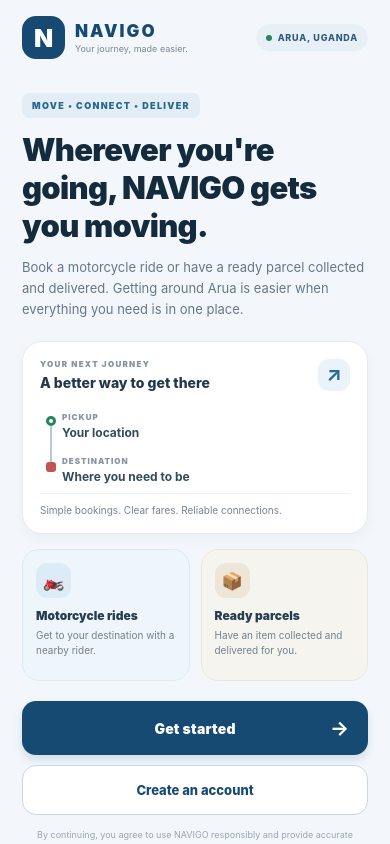
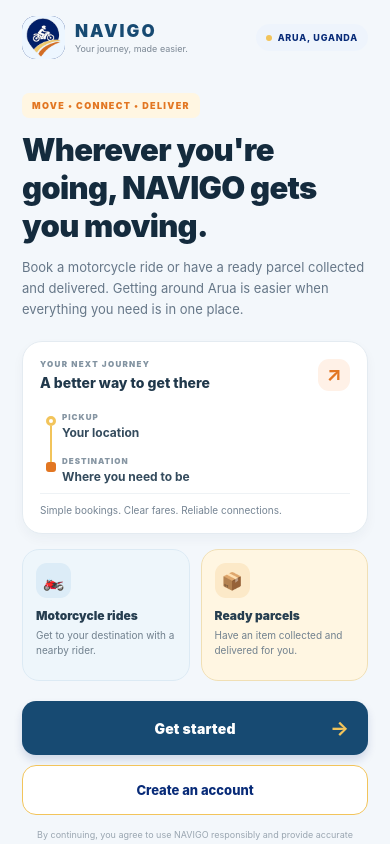
Before and after one commit to WilberAsingwire/NavigoUg, a React Native app in the folder apps/mobile/: screen / in a window 390 px wide. Built offline with nearby package versions, Linux system fonts and the light colour scheme.

Commit message:
Use NAVIGO logo and brand palette on launch screens

```diff
--- a/apps/mobile/LaunchScreens.tsx
+++ b/apps/mobile/LaunchScreens.tsx
@@ -1,5 +1,6 @@
 import {
   ActivityIndicator,
+  Image,
   SafeAreaView,
   ScrollView,
   StyleSheet,
@@ -8,6 +9,7 @@ import {
   View
 } from "react-native";
 import { StatusBar } from "expo-status-bar";
+import { BRAND_COLORS } from "./brand";
 
 type WelcomeScreenProps = {
   onGetStarted: () => void;
@@ -20,14 +22,12 @@ export function SplashScreen() {
       <StatusBar style="light" />
       <View style={splashStyles.content}>
         <View style={splashStyles.logoGlow}>
-          <View style={splashStyles.logoMark}>
-            <Text style={splashStyles.logoLetter}>N</Text>
-          </View>
+          <Image source={require("./assets/icon.png")} style={splashStyles.logoImage} resizeMode="contain" accessibilityLabel="NAVIGO logo" />
         </View>
         <Text style={splashStyles.wordmark}>NAVIGO</Text>
         <Text style={splashStyles.tagline}>Your journey, made easier.</Text>
         <View style={splashStyles.loading}>
-          <ActivityIndicator size="small" color="#D8EAF8" />
+          <ActivityIndicator size="small" color={BRAND_COLORS.gold} />
           <Text style={splashStyles.loadingText}>Getting things ready...</Text>
         </View>
       </View>
@@ -47,9 +47,7 @@ export function WelcomeScreen({ onGetStarted, onCreateAccount }: WelcomeScreenPr
       >
         <View style={welcomeStyles.header}>
           <View style={welcomeStyles.brand}>
-            <View style={welcomeStyles.brandMark}>
-              <Text style={welcomeStyles.brandLetter}>N</Text>
-            </View>
+            <Image source={require("./assets/icon.png")} style={welcomeStyles.brandMark} resizeMode="contain" accessibilityLabel="NAVIGO logo" />
             <View>
               <Text style={welcomeStyles.brandName}>NAVIGO</Text>
               <Text style={welcomeStyles.brandTagline}>Your journey, made easier.</Text>
@@ -147,31 +145,10 @@ export function WelcomeScreen({ onGetStarted, onCreateAccount }: WelcomeScreenPr
 }
 
 const splashStyles = StyleSheet.create({
-  safeArea: { flex: 1, backgroundColor: "#174A72" },
+  safeArea: { flex: 1, backgroundColor: BRAND_COLORS.navy },
   content: { flex: 1, alignItems: "center", justifyContent: "center", paddingHorizontal: 28 },
-  logoGlow: {
-    width: 112,
-    height: 112,
-    borderRadius: 36,
-    alignItems: "center",
-    justifyContent: "center",
-    backgroundColor: "rgba(255,255,255,0.10)",
-    marginBottom: 25
-  },
-  logoMark: {
-    width: 78,
-    height: 78,
-    borderRadius: 25,
-    backgroundColor: "#FFFFFF",
-    alignItems: "center",
-    justifyContent: "center",
-    shadowColor: "#061D31",
-    shadowOffset: { width: 0, height: 8 },
-    shadowOpacity: 0.18,
-    shadowRadius: 15,
-    elevation: 7
-  },
-  logoLetter: { color: "#174A72", fontSize: 48, fontWeight: "900", letterSpacing: -2 },
+  logoGlow: { width: 124, height: 124, borderRadius: 30, overflow: "hidden", backgroundColor: "#EDF4FF", marginBottom: 24, shadowColor: "#061D31", shadowOffset: { width: 0, height: 8 }, shadowOpacity: 0.18, shadowRadius: 15, elevation: 7 },
+  logoImage: { width: "100%", height: "100%" },
   wordmark: { color: "#FFFFFF", fontSize: 31, fontWeight: "900", letterSpacing: 4 },
   tagline: { color: "#D7E8F5", fontSize: 14, marginTop: 8, letterSpacing: 0.3 },
   loading: { flexDirection: "row", alignItems: "center", gap: 10, marginTop: 48 },
@@ -184,16 +161,16 @@ const welcomeStyles = StyleSheet.create({
   page: { flexGrow: 1, paddingHorizontal: 22, paddingTop: 16, paddingBottom: 25 },
   header: { flexDirection: "row", alignItems: "center", justifyContent: "space-between", marginBottom: 34 },
   brand: { flexDirection: "row", alignItems: "center", gap: 10 },
-  brandMark: { width: 43, height: 43, borderRadius: 14, backgroundColor: "#174A72", alignItems: "center", justifyContent: "center" },
+  brandMark: { width: 43, height: 43, borderRadius: 14, backgroundColor: BRAND_COLORS.navy, alignItems: "center", justifyContent: "center" },
   brandLetter: { color: "#FFFFFF", fontSize: 25, fontWeight: "900" },
   brandName: { color: "#174A72", fontSize: 17, fontWeight: "900", letterSpacing: 2 },
   brandTagline: { color: "#7B8794", fontSize: 9, marginTop: 2 },
-  locationPill: { flexDirection: "row", alignItems: "center", backgroundColor: "#E7F0F7", paddingHorizontal: 10, paddingVertical: 8, borderRadius: 20 },
-  locationDot: { width: 6, height: 6, borderRadius: 3, backgroundColor: "#26865D", marginRight: 6 },
-  locationText: { color: "#315B78", fontSize: 9, fontWeight: "800", letterSpacing: 0.8 },
+  locationPill: { flexDirection: "row", alignItems: "center", backgroundColor: BRAND_COLORS.blueTint, paddingHorizontal: 10, paddingVertical: 8, borderRadius: 20 },
+  locationDot: { width: 6, height: 6, borderRadius: 3, backgroundColor: BRAND_COLORS.gold, marginRight: 6 },
+  locationText: { color: BRAND_COLORS.navy, fontSize: 9, fontWeight: "800", letterSpacing: 0.8 },
   hero: { marginBottom: 21 },
-  eyebrow: { alignSelf: "flex-start", backgroundColor: "#E2EDF6", paddingHorizontal: 10, paddingVertical: 7, borderRadius: 7, marginBottom: 13 },
-  eyebrowText: { color: "#27688F", fontSize: 9, fontWeight: "900", letterSpacing: 1.3 },
+  eyebrow: { alignSelf: "flex-start", backgroundColor: BRAND_COLORS.goldTint, paddingHorizontal: 10, paddingVertical: 7, borderRadius: 7, marginBottom: 13 },
+  eyebrowText: { color: BRAND_COLORS.orange, fontSize: 9, fontWeight: "900", letterSpacing: 1.3 },
   title: { color: "#142B3D", fontSize: 31, lineHeight: 38, fontWeight: "900", letterSpacing: -0.7 },
   description: { color: "#667788", fontSize: 13, lineHeight: 21, marginTop: 12 },
   routeIllustration: {
@@ -212,13 +189,13 @@ const welcomeStyles = StyleSheet.create({
   routeTopRow: { flexDirection: "row", justifyContent: "space-between", alignItems: "center" },
   routeEyebrow: { color: "#8293A1", fontSize: 8, fontWeight: "900", letterSpacing: 1.3 },
   routeTitle: { color: "#20384B", fontSize: 14, fontWeight: "800", marginTop: 5 },
-  routeIcon: { width: 32, height: 32, borderRadius: 11, backgroundColor: "#EAF3FA", alignItems: "center", justifyContent: "center" },
-  routeIconText: { color: "#236B9A", fontSize: 20, fontWeight: "700", marginTop: -2 },
+  routeIcon: { width: 32, height: 32, borderRadius: 11, backgroundColor: BRAND_COLORS.orangeTint, alignItems: "center", justifyContent: "center" },
+  routeIconText: { color: BRAND_COLORS.orange, fontSize: 20, fontWeight: "700", marginTop: -2 },
   routePath: { flexDirection: "row", marginTop: 21, minHeight: 73 },
   routeStops: { width: 22, alignItems: "center", paddingTop: 4 },
-  pickupPin: { width: 10, height: 10, borderWidth: 3, borderColor: "#21865B", borderRadius: 5, backgroundColor: "#FFFFFF", zIndex: 1 },
-  pathLine: { width: 2, height: 36, backgroundColor: "#B8C9D6" },
-  destinationPin: { width: 10, height: 10, borderRadius: 3, backgroundColor: "#C65353", marginTop: 0 },
+  pickupPin: { width: 10, height: 10, borderWidth: 3, borderColor: BRAND_COLORS.gold, borderRadius: 5, backgroundColor: "#FFFFFF", zIndex: 1 },
+  pathLine: { width: 2, height: 36, backgroundColor: BRAND_COLORS.gold },
+  destinationPin: { width: 10, height: 10, borderRadius: 3, backgroundColor: BRAND_COLORS.orange, marginTop: 0 },
   routeLabels: { flex: 1, justifyContent: "space-between", paddingBottom: 1 },
   stopLabel: { color: "#8796A3", fontSize: 8, fontWeight: "900", letterSpacing: 1 },
   stopName: { color: "#344B5D", fontSize: 12, fontWeight: "700", marginTop: 3 },
@@ -228,17 +205,17 @@ const welcomeStyles = StyleSheet.create({
   services: { flexDirection: "row", gap: 11, marginBottom: 20 },
   serviceCard: { flex: 1, minHeight: 132, borderRadius: 17, padding: 13, borderWidth: 1 },
   rideCard: { backgroundColor: "#EEF6FB", borderColor: "#DCEAF4" },
-  parcelCard: { backgroundColor: "#F6F4EF", borderColor: "#EBE6DA" },
+  parcelCard: { backgroundColor: BRAND_COLORS.goldTint, borderColor: "#F0DFB5" },
   serviceIconRide: { width: 35, height: 35, borderRadius: 11, backgroundColor: "#DCECF7", alignItems: "center", justifyContent: "center", marginBottom: 10 },
-  serviceIconParcel: { width: 35, height: 35, borderRadius: 11, backgroundColor: "#ECE5D8", alignItems: "center", justifyContent: "center", marginBottom: 10 },
+  serviceIconParcel: { width: 35, height: 35, borderRadius: 11, backgroundColor: "#FCE9C8", alignItems: "center", justifyContent: "center", marginBottom: 10 },
   serviceEmoji: { fontSize: 17 },
   serviceTitle: { color: "#263E50", fontSize: 12, fontWeight: "900" },
   serviceDescription: { color: "#71818E", fontSize: 10, lineHeight: 15, marginTop: 5 },
   actions: { marginTop: 0 },
-  primaryButton: { minHeight: 54, backgroundColor: "#174A72", borderRadius: 14, flexDirection: "row", alignItems: "center", justifyContent: "center", paddingHorizontal: 18, shadowColor: "#174A72", shadowOffset: { width: 0, height: 5 }, shadowOpacity: 0.15, shadowRadius: 9, elevation: 3 },
+  primaryButton: { minHeight: 54, backgroundColor: "#174A72", borderRadius: 14, flexDirection: "row", alignItems: "center", justifyContent: "center", paddingHorizontal: 18, shadowColor: BRAND_COLORS.navy, shadowOffset: { width: 0, height: 5 }, shadowOpacity: 0.15, shadowRadius: 9, elevation: 3 },
   primaryButtonText: { color: "#FFFFFF", fontSize: 14, fontWeight: "900", letterSpacing: 0.2 },
-  primaryButtonArrow: { position: "absolute", right: 19, color: "#FFFFFF", fontSize: 20, fontWeight: "700" },
-  secondaryButton: { minHeight: 50, borderRadius: 14, borderWidth: 1, borderColor: "#C8D7E2", backgroundColor: "#FFFFFF", alignItems: "center", justifyContent: "center", marginTop: 10 },
-  secondaryButtonText: { color: "#174A72", fontSize: 13, fontWeight: "800" },
+  primaryButtonArrow: { position: "absolute", right: 19, color: BRAND_COLORS.gold, fontSize: 20, fontWeight: "700" },
+  secondaryButton: { minHeight: 50, borderRadius: 14, borderWidth: 1, borderColor: BRAND_COLORS.gold, backgroundColor: "#FFFFFF", alignItems: "center", justifyContent: "center", marginTop: 10 },
+  secondaryButtonText: { color: BRAND_COLORS.navy, fontSize: 13, fontWeight: "800" },
   terms: { color: "#9AA6B1", fontSize: 9, lineHeight: 14, textAlign: "center", marginTop: 13, paddingHorizontal: 8 }
 });
```
